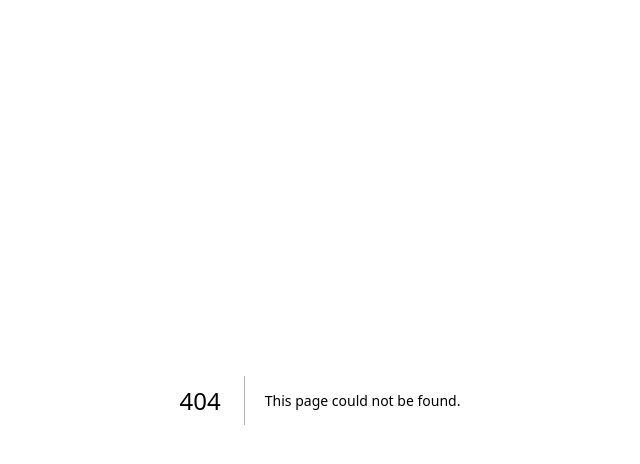
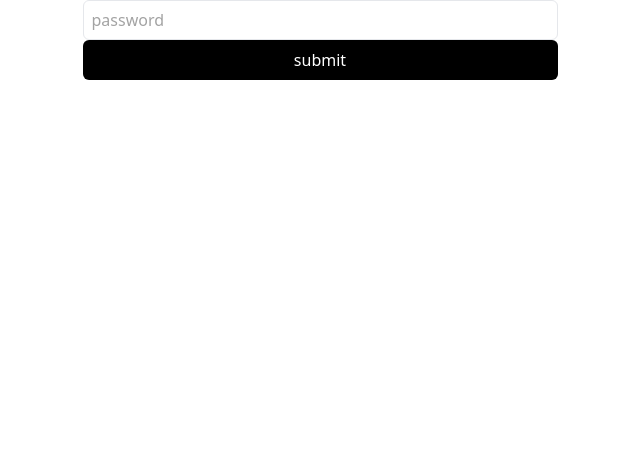
Before and after one commit to lenakang/next2024, a Next.js app: page /login in a window 1280 px wide. Before the commit this address had no page. Shown: the top 464 px of the page, without its empty margins (320-960 px from the left). Built offline with nearby package versions, Linux system fonts and the light colour scheme.

Commit message:
useActionState

```diff
--- /dev/null
+++ b/app/login/actions.ts
@@ -0,0 +1,7 @@
+"use server";
+
+export const handleForm = async (prevState:any,formData: FormData) => {
+  console.log(prevState)
+  await new Promise((res) => setTimeout(res, 2000));
+  console.log("password :", formData.get("password"));
+};
--- /dev/null
+++ b/app/login/page.tsx
@@ -0,0 +1,19 @@
+"use client";
+
+import Button from "@/components/Button";
+import Input from "@/components/Input";
+import { handleForm } from "./actions";
+import { useActionState } from "react";
+
+export default function Home() {
+  const [state, action] = useActionState(handleForm, null as any);
+
+  return (
+    <main>
+      <form action={action}>
+        <Input placeholder="password" name="password" />
+        <Button text="submit" />
+      </form>
+    </main>
+  );
+}
--- a/app/page.tsx
+++ b/app/page.tsx
@@ -1,19 +1,3 @@
-import Button from "@/components/Button";
-import Input from "@/components/Input";
-
 export default function Home() {
-  const handleForm = async (formData: FormData) => {
-    "use server";
-    await new Promise((res) => setTimeout(res, 5000));
-    console.log("password :", formData.get("password"));
-  };
-
-  return (
-    <main>
-      <form action={handleForm}>
-        <Input placeholder="password" name="password" />
-        <Button text="submit" />
-      </form>
-    </main>
-  );
+  return <>Home</>;
 }
```
